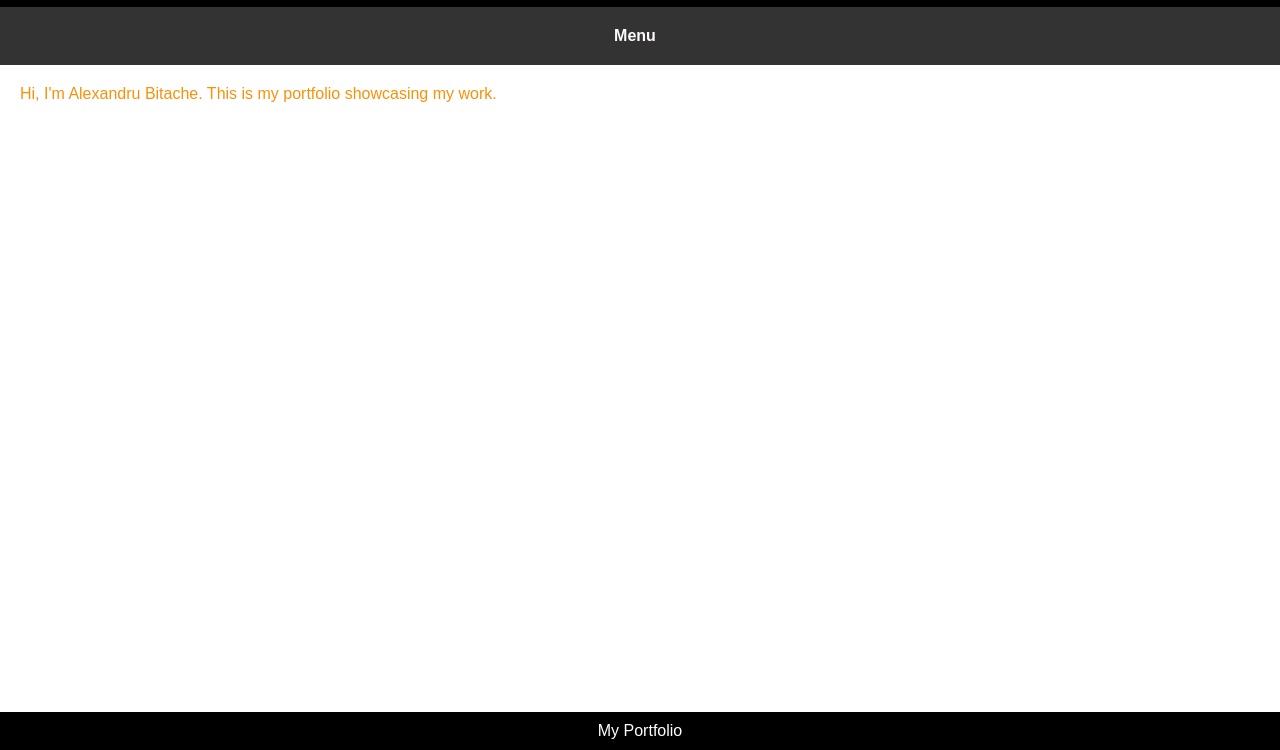
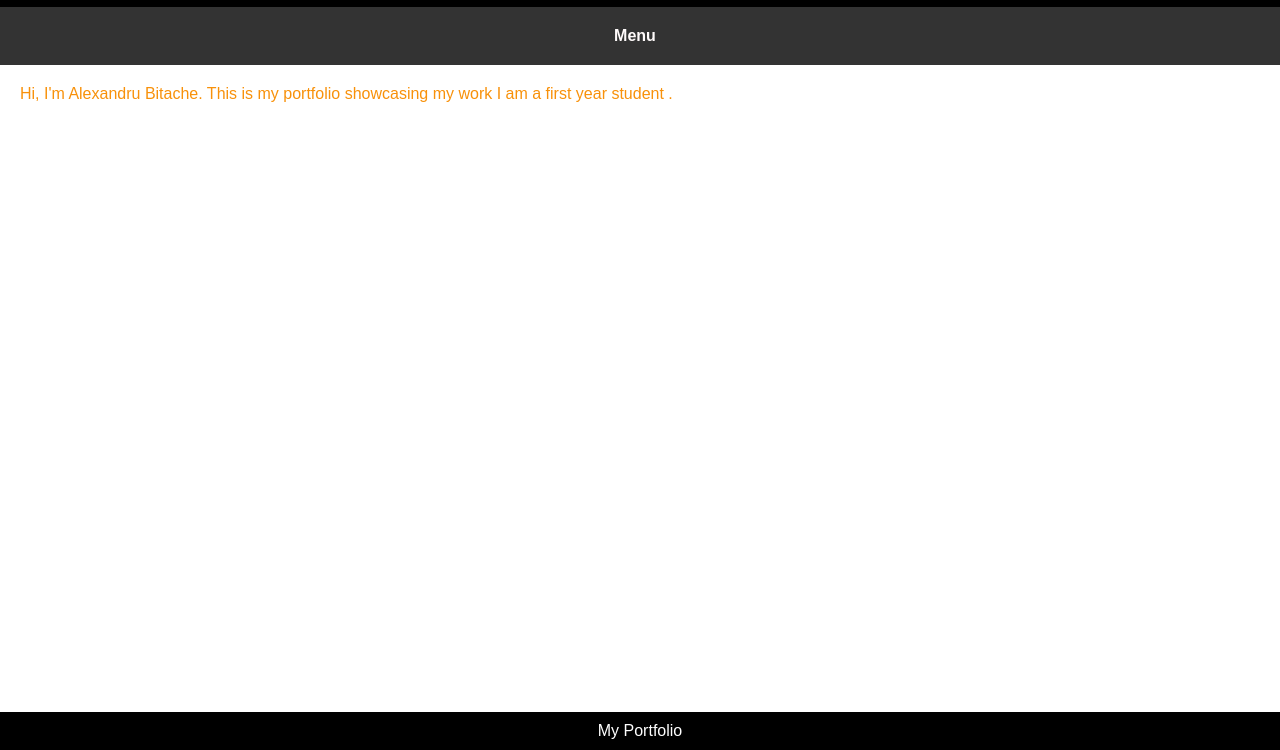
Before and after one commit to Nebunulajokuri77777/TCA1, a plain HTML site: page index.html in a window 1280 px wide. Shown: the part 50-800 px from the top of the page. Drawn offline with Linux system fonts and the light colour scheme.

Commit message:
git commit -m 'message'

```diff
--- a/index.html
+++ b/index.html
@@ -45,7 +45,8 @@
 						</ul>
 					</nav>
 					<main>
-						<p>Hi, I'm Alexandru Bitache. This is my portfolio showcasing my work.</p>
+						<p>Hi, I'm Alexandru Bitache. This is my portfolio showcasing my work
+							I am a first year student .</p>
 						<!-- paragraph-->
 					</main>
 					<footer>
```
Also changed, not shown: project.html (+2 -2 lines).
